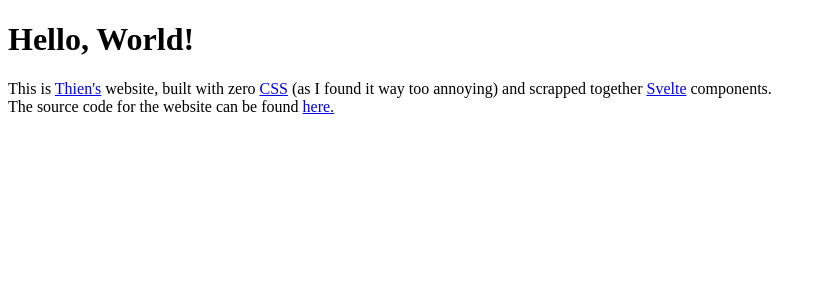
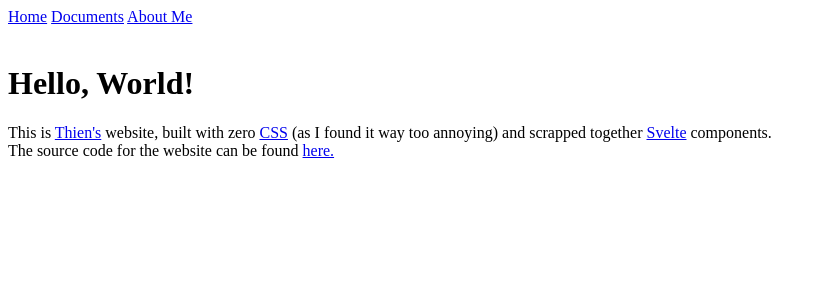
Before and after one commit to Skylafalls/website, a SvelteKit app: page / in a window 1280 px wide. Shown: the top 300 px of the page, without its empty margins (0-826 px from the left). Built offline with nearby package versions, Linux system fonts and the light colour scheme.

Commit message:
Forgot to run git add

```diff
--- /dev/null
+++ b/src/routes/+layout.svelte
@@ -0,0 +1,7 @@
+<nav>
+  <a href="/">Home</a>
+  <a href="/docs">Documents</a>
+  <a href="/about">About Me</a>
+</nav>
+<br>
+<slot />
--- /dev/null
+++ b/src/routes/+page.ts
@@ -0,0 +1 @@
+export const prerender = true;
--- /dev/null
+++ b/src/routes/docs/+page.ts
@@ -0,0 +1 @@
+export const prerender = true;
```
Also changed, not shown: src/routes/+error.svelte (added, +10 -0 lines), 18 other files (tests, documents, lock files or other folders).
